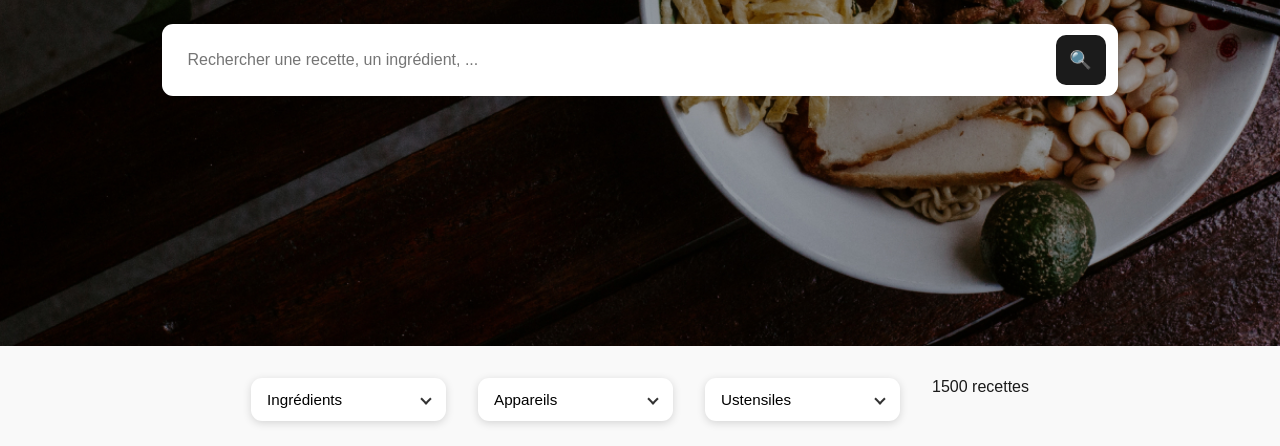
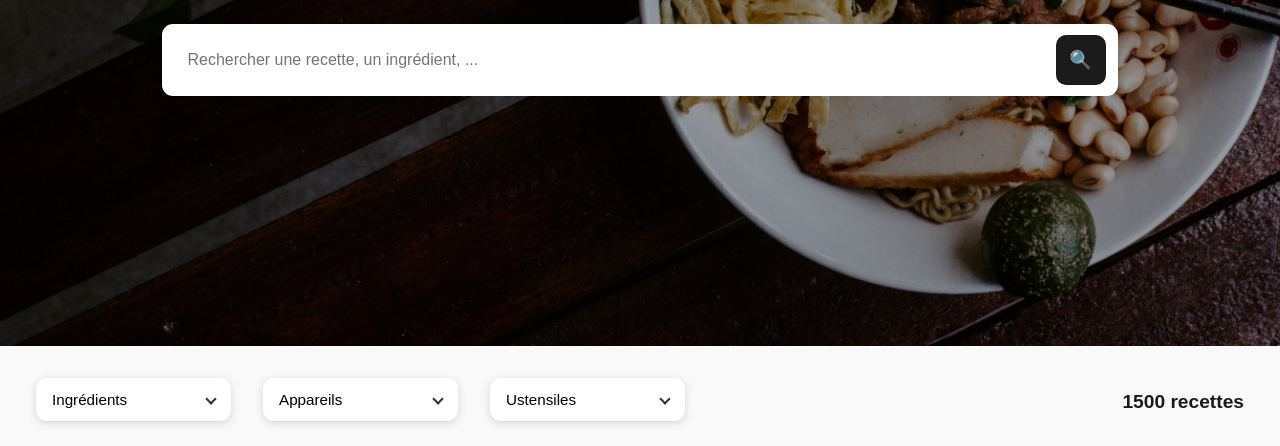
Before and after one commit to EvolutionZ19/Petits-plats-07, a plain HTML site: page index.html in a window 1280 px wide. Shown: the part 354-800 px from the top of the page. Drawn offline with Linux system fonts and the light colour scheme.

Commit message:
feat: ajout de styles pour le compteur de recettes et les filtres

```diff
--- a/styles/layout.css
+++ b/styles/layout.css
@@ -52,3 +52,27 @@ body {
     border-radius: 8px;
     cursor: pointer;
   }
+
+  .recipes-counter {
+    margin-left: auto;
+    padding-bottom: 0.5rem;
+    font-weight: bold;
+    font-size: 1.2rem;
+  }
+
+
+  #recipe-count {
+    font-weight: bold;
+    font-size: 1.2rem;
+    margin-left: auto;
+    padding-bottom: 0.5rem;
+  }
+  .filters {
+    display: flex;
+    justify-content: flex-start;
+    gap: 2rem;
+    align-items: flex-end;
+    max-width: 1240px;
+    margin: 2rem auto;
+    padding: 0 1rem;
+  }
```
